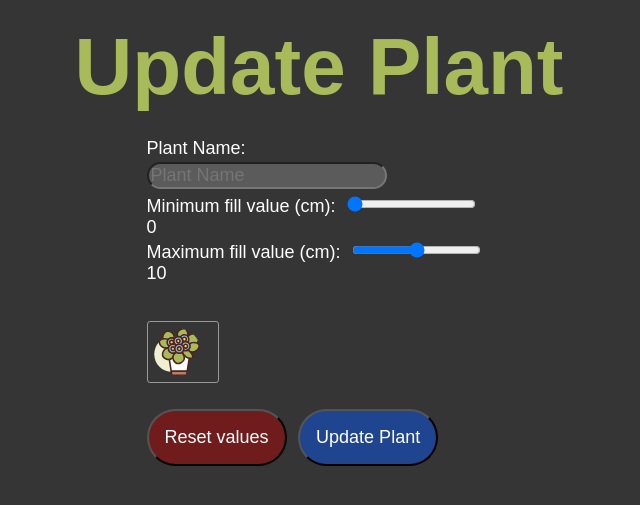
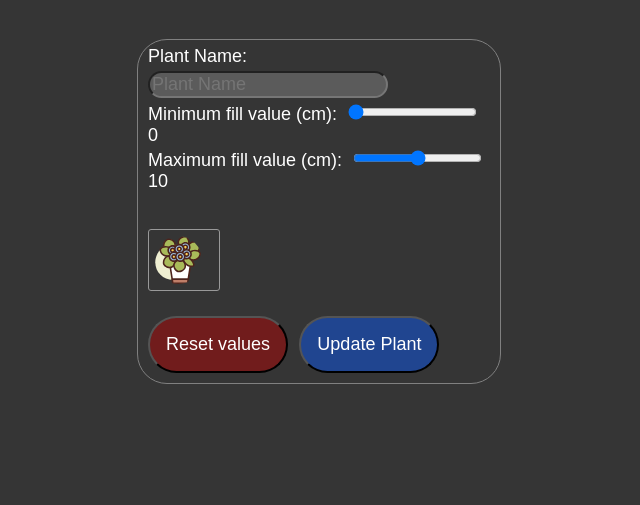
Before and after one commit to Proliecan/szapp-pflapp, a Python web app: template server/templates/edit_plant.html in a window 1280 px wide. Shown: the top 505 px of the page, without its empty margins (321-961 px from the left). Run offline with Jinja, Linux system fonts and the light colour scheme; the template is opened without the code that fills it, so the values that code supplies are empty.

Commit message:
Style edit page too

```diff
--- a/server/static/css/main.css
+++ b/server/static/css/main.css
@@ -147,7 +147,7 @@
     margin: 2rem;
     gap: 3rem;
     align-items: center;
-    width: 10%;
+    width: 15%;
     position: fixed;
     height: 100%;
     overflow: auto;
@@ -170,7 +170,7 @@
     text-align: center;
 }
 
-.details #creation {
+#creation {
     font-size: xx-large;
 }
 
--- a/server/static/js/details.js
+++ b/server/static/js/details.js
@@ -58,7 +58,6 @@
         build_one_div: function (plant) {
             if (plant) {
                 let date = new Date(plant.creation_date);
-                // $('#p_container').append(`<h2>${plant.name}</h2>`);
                 $('#f_container').append(`<div id="creation">You kept ${plant.name} alive since ${date.toLocaleDateString()}!</div>`);
 
                 // prepare data for graph
--- a/server/static/js/edit.js
+++ b/server/static/js/edit.js
@@ -74,24 +74,14 @@
             if (plant) {
                 console.log(plant);
                 let date = new Date(plant.creation_date);
-                // let table = `<table id="table"><tr><th>Report Time</th><th>Value</th></tr>`;
-                // for (let i = 0, l = plant.values.length; i < l; i ++) {
-                //     let date = new Date(plant.values[i].report_time);
-                //     table += `<tr><td>${date.toLocaleDateString()} ${date.toLocaleTimeString()}</td><td>${plant.values[i].value}</td>`
-                // }
-                // table += `</tr></table>`;
                 let div =
-                    `<div class="details">
+                `<div>
                     <div>
                         <h2>${plant.name}</h2>
-                        <img src="../../${plant.image_file}" alt="Image" loading="lazy">
-                        <div id="creation">You kept ${plant.name} alive since ${date.toLocaleDateString()}!</div>`
-                // div +=
-                // `       ${table}`
-                div +=
-                    `       </div>
+                        <img src="../../${plant.image_file}" alt="Image" loading="lazy" style="height: 50vh;">
+                        <div id="creation">You kept ${plant.name} alive since ${date.toLocaleDateString()}!</div>       </div>
                 </div>`;
-                $('body').append(div);
+                $('#tg-0pky').append(div);
             }
         },
         error: function (error_msg) {
--- a/server/templates/edit_plant.html
+++ b/server/templates/edit_plant.html
@@ -89,9 +89,13 @@
 
     </head>
 
-    <body style="display: flex; flex-direction: column; align-items: center;">
-        <h1>Update Plant {{ plant_id }}</h1>
+    <body>
         <p id="plant_id_field" hidden>{{ plant_id }}</p>
+
+        <table>
+            <thread>
+                <tr>
+                    <td id="tg--1pky">
                         <form>
                             <label for="p_name">Plant Name:</label>
                             <input type="text" name="p_name" id="p_name" placeholder="Plant Name">
@@ -113,6 +117,11 @@
                             <input class="btn" id="delete" type="reset" name="reset" value="Reset values" style="font-size: large;">
                             <button class="btn" id="update" style="font-size: large;">Update Plant</button>
                         </form>
+                    </td>
+                    <td id="tg-0pky"></td>
+                  </tr>
+            </thread>
+        </table>
 
     </body>
     <script type="application/x-javascript" src="../../static/js/edit.js"></script>
```
Lines whose indentation alone changed are shown as unchanged.
